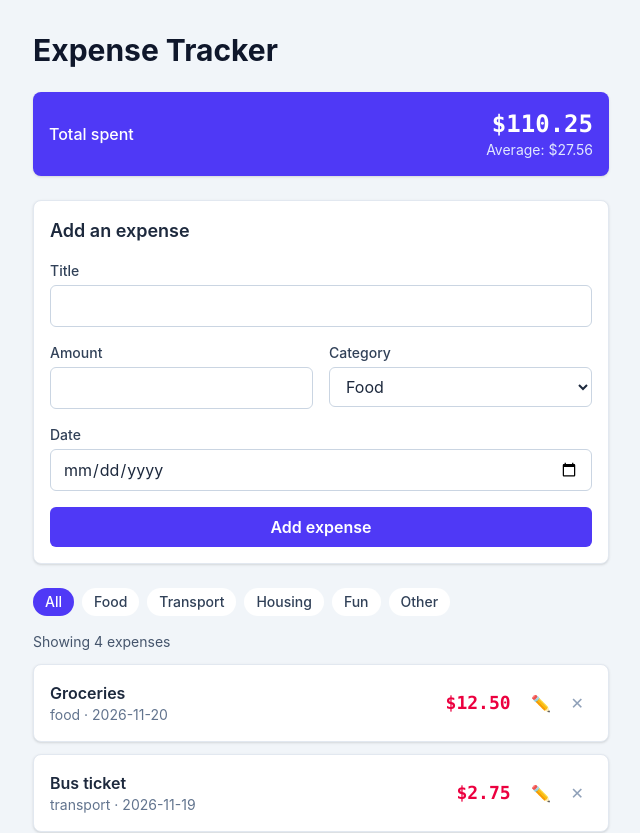
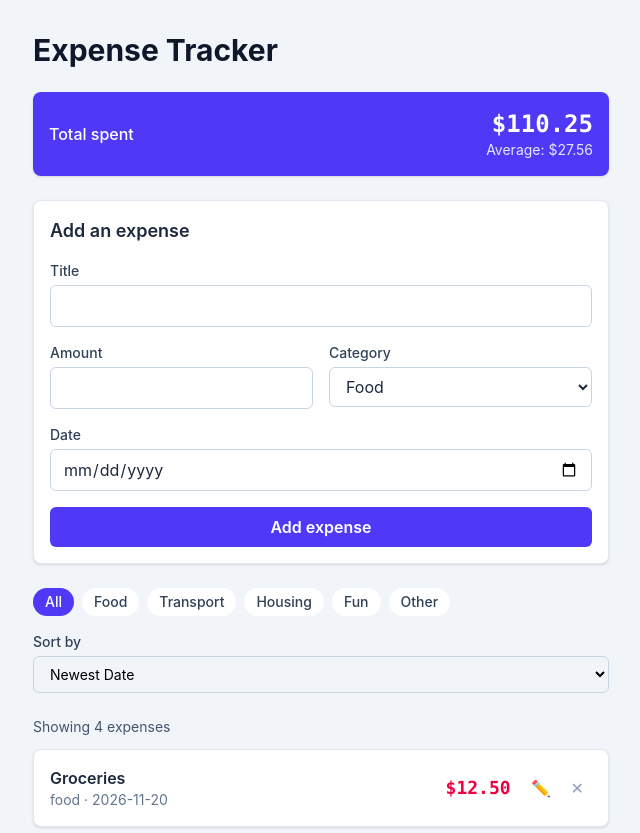
Before and after one commit to martingoesthere/expense-tracker, a React (Vite) app: page / in a window 1280 px wide. Shown: the top 833 px of the page, without its empty margins (319-959 px from the left). Built offline with nearby package versions, Linux system fonts and the light colour scheme.

Commit message:
ET-103: Sort the expense list

```diff
--- a/src/App.tsx
+++ b/src/App.tsx
@@ -3,7 +3,13 @@ import { CategoryFilter } from "./components/CategoryFilter";
 import { ExpenseForm } from "./components/ExpenseForm";
 import { ExpenseList } from "./components/ExpenseList";
 import { ExpenseSummary } from "./components/ExpenseSummary";
-import type { CategoryFilterValue, Expense, NewExpense } from "./types/expense";
+import { ExpenseSorting } from "./components/ExpenseSorting";
+import type {
+  CategoryFilterValue,
+  Expense,
+  NewExpense,
+  sorting_category,
+} from "./types/expense";
 import { loadExpenses, saveExpenses } from "./utils/storage";
 
 const sampleExpenses: Expense[] = [
@@ -38,10 +44,13 @@ const sampleExpenses: Expense[] = [
 ];
 
 function App() {
+  const [sortBy, setSortBy] = useState<sorting_category>("Newest date");
+
   // 💾 LOAD once when the app opens (samples on the very first visit)
   const [expenses, setExpenses] = useState<Expense[]>(() =>
     loadExpenses(sampleExpenses),
   );
+
   const [selectedCategory, setSelectedCategory] =
     useState<CategoryFilterValue>("all");
   const [editingId, setEditingId] = useState<string | null>(null);
@@ -53,9 +62,26 @@ function App() {
 
   const isShowingAll = selectedCategory === "all";
 
+  // 1. Filter first
   const visibleExpenses = isShowingAll
     ? expenses
     : expenses.filter((expense) => expense.category === selectedCategory);
+
+  // 2. Sort the filtered results
+  const sortedExpenses = [...visibleExpenses].sort((a, b) => {
+    switch (sortBy) {
+      case "Newest date":
+        return b.date.localeCompare(a.date); // Descending
+      case "Oldest date":
+        return a.date.localeCompare(b.date); // Ascending
+      case "Highest amount":
+        return b.amount - a.amount; // Descending
+      case "Lowest amount":
+        return a.amount - b.amount; // Ascending
+      default:
+        return 0;
+    }
+  });
 
   const emptyMessage = isShowingAll
     ? "No expenses yet. Add your first one!"
@@ -96,16 +122,34 @@ function App() {
         <h1 className="mb-6 text-3xl font-bold text-slate-900">
           Expense Tracker
         </h1>
+
+        {/* Summary uses visibleExpenses since the total sum doesn't care about order */}
         <ExpenseSummary expenses={visibleExpenses} title={summaryTitle} />
+
         <div className="mb-6">
           <ExpenseForm onSubmit={handleAddExpense} />
         </div>
-        <CategoryFilter
-          selected={selectedCategory}
-          onChange={setSelectedCategory}
-        />
+
+        {/* Category filter stacked on top */}
+        <div className="mb-4">
+          <CategoryFilter
+            selected={selectedCategory}
+            onChange={setSelectedCategory}
+          />
+        </div>
+
+        {/* Sort by dropdown stacked below */}
+        <div className="mb-6">
+          <ExpenseSorting
+            id="expense-filter"
+            sortBy={sortBy}
+            setSortBy={setSortBy}
+          />
+        </div>
+
+        {/* 3. Pass the SORTED expenses to the list */}
         <ExpenseList
-          expenses={visibleExpenses}
+          expenses={sortedExpenses}
           editingId={editingId}
           onDeleteExpense={handleDeleteExpense}
           onEditExpense={setEditingId}
--- /dev/null
+++ b/src/components/ExpenseSorting.tsx
@@ -0,0 +1,38 @@
+import { SORTING_CATEGORIES, type sorting_category } from "../types/expense";
+
+interface ExpenseSortingProps {
+  id?: string;
+  sortBy: sorting_category;
+  setSortBy: (value: sorting_category) => void;
+  inputClass?: string;
+}
+
+export function ExpenseSorting({
+  id = "expense",
+  sortBy,
+  setSortBy,
+  inputClass = "w-full rounded-md border border-slate-300 px-3 py-2 text-sm focus:outline-none focus:ring-2 focus:ring-blue-500",
+}: ExpenseSortingProps) {
+  return (
+    <div>
+      <label
+        htmlFor={`${id}-sort`}
+        className="mb-1 block text-sm font-medium text-slate-700"
+      >
+        Sort by
+      </label>
+      <select
+        id={`${id}-sort`}
+        value={sortBy}
+        onChange={(event) => setSortBy(event.target.value as sorting_category)}
+        className={`${inputClass} capitalize`}
+      >
+        {SORTING_CATEGORIES.map((option) => (
+          <option key={option} value={option}>
+            {option}
+          </option>
+        ))}
+      </select>
+    </div>
+  );
+}
--- a/src/types/expense.ts
+++ b/src/types/expense.ts
@@ -6,6 +6,19 @@ export const CATEGORIES: Category[] = [
   "housing",
   "fun",
   "other",
+];
+
+export type sorting_category =
+  | "Newest date"
+  | "Oldest date"
+  | "Highest amount"
+  | "Lowest amount";
+
+export const SORTING_CATEGORIES: sorting_category[] = [
+  "Newest date",
+  "Oldest date",
+  "Highest amount",
+  "Lowest amount",
 ];
 
 export type CategoryFilterValue = Category | "all";
```
